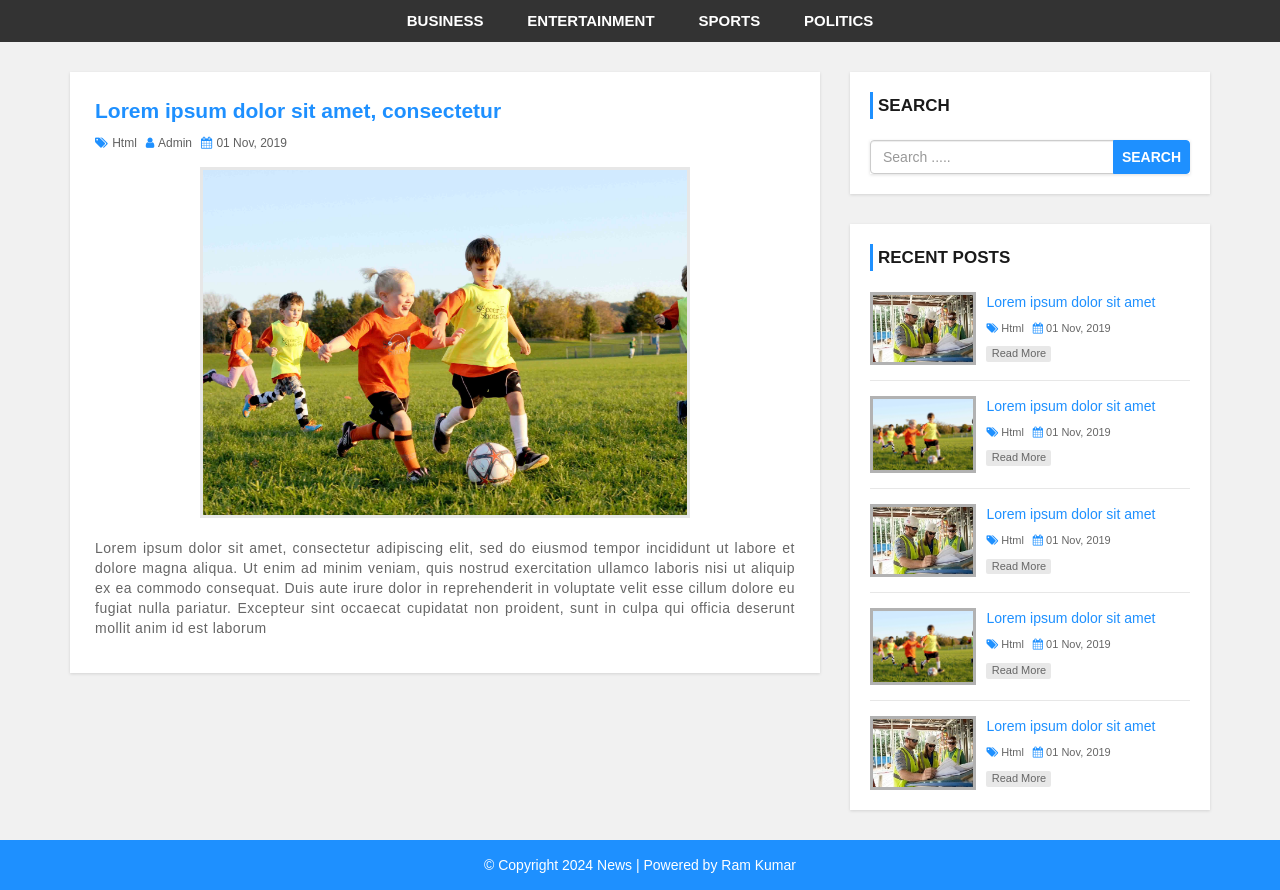
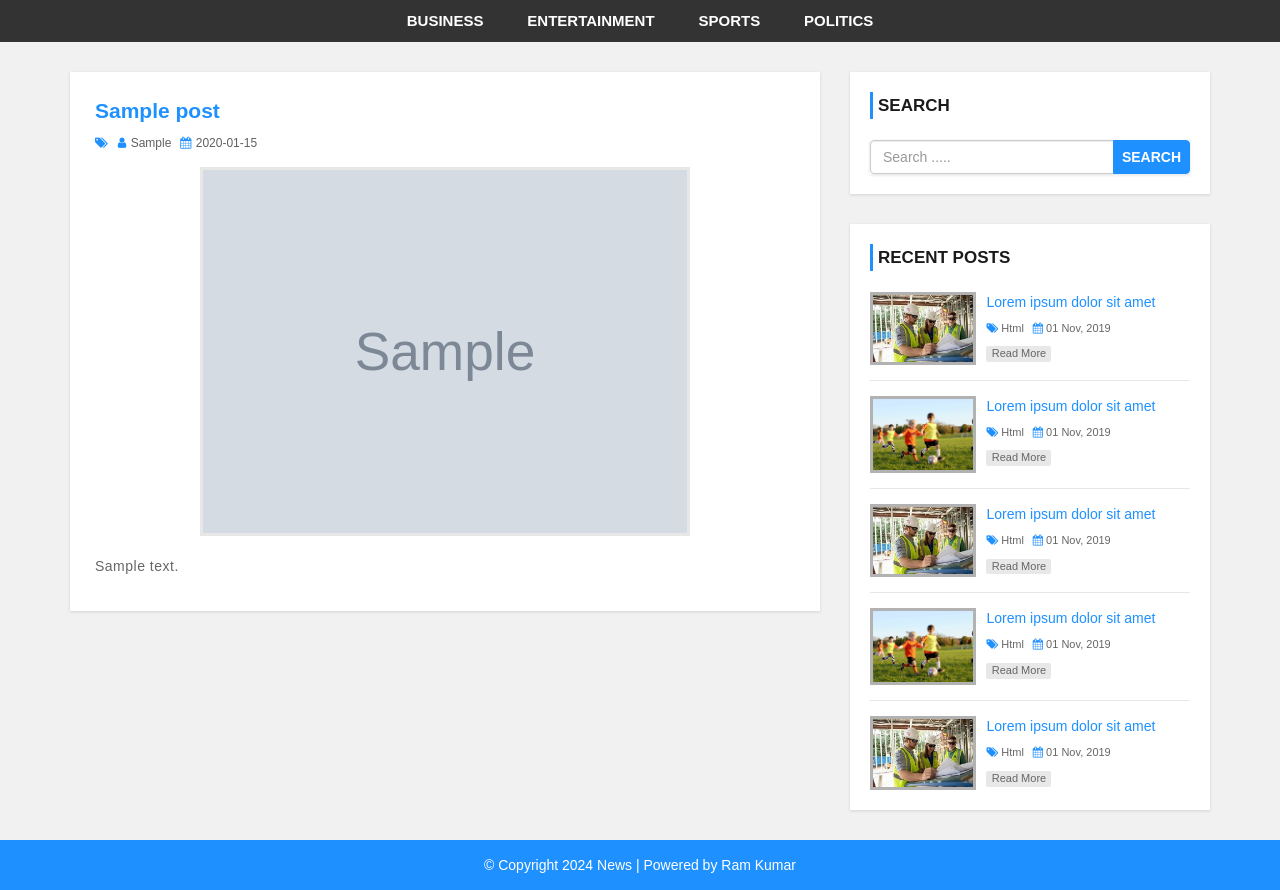
Before and after one commit to Developerramm/news-cms, a PHP site: page /news/single.php?id=1 in a window 1280 px wide. Shown: the part 61-951 px from the top of the page. Run offline with PHP 8.4, Linux system fonts and the light colour scheme; tables that the repository leaves empty hold one stand-in row (values such as "Sample post"); grey boxes marked "Sample" are stand-in pictures.

Commit message:
show single page in front end

```diff
--- a/single.php
+++ b/single.php
@@ -5,27 +5,46 @@
                 <div class="col-md-8">
                   <!-- post-container -->
                     <div class="post-container">
+
+                        <?php
+                            include "config.php";
+
+                            $post_id = $_GET['id'];
+
+                            $sql = "SELECT post.title, post.description,post.post_img,post.post_date,user.username, category.category_name,post.post_id FROM post LEFT JOIN category ON post.category = category.category_id LEFT JOIN user ON post.author = user.user_id WHERE post_id = {$post_id}";
+
+                            $result = mysqli_query($conn, $sql) or die("Query failed");
+
+                            if (mysqli_num_rows($result) > 0) {
+                                while ($row = mysqli_fetch_assoc($result)) {
+
+                        ?>
+
                         <div class="post-content single-post">
-                            <h3>Lorem ipsum dolor sit amet, consectetur</h3>
+                            <h3>
+                                <?= $row['title']; ?>
+                        </h3>
                             <div class="post-information">
                                 <span>
                                     <i class="fa fa-tags" aria-hidden="true"></i>
-                                    Html
+                                    <?= $row['category_name']; ?>
                                 </span>
                                 <span>
                                     <i class="fa fa-user" aria-hidden="true"></i>
-                                    <a href='author.php'>Admin</a>
+                                    <a href='author.php'><?= $row['username']; ?></a>
                                 </span>
                                 <span>
                                     <i class="fa fa-calendar" aria-hidden="true"></i>
-                                    01 Nov, 2019
+                                    <?= $row['post_date']; ?>
                                 </span>
                             </div>
-                            <img class="single-feature-image" src="images/post_1.jpg" alt=""/>
+
+                            <img class="single-feature-image" src="./admin/upload/<?= $row['post_img']; ?>" alt="" />
                             <p class="description">
-                                Lorem ipsum dolor sit amet, consectetur adipiscing elit, sed do eiusmod tempor incididunt ut labore et dolore magna aliqua. Ut enim ad minim veniam, quis nostrud exercitation ullamco laboris nisi ut aliquip ex ea commodo consequat. Duis aute irure dolor in reprehenderit in voluptate velit esse cillum dolore eu fugiat nulla pariatur. Excepteur sint occaecat cupidatat non proident, sunt in culpa qui officia deserunt mollit anim id est laborum
+                            <?= $row['description']; ?>
                             </p>
                         </div>
+                        <?php }} ?>
                     </div>
                     <!-- /post-container -->
                 </div>
```
